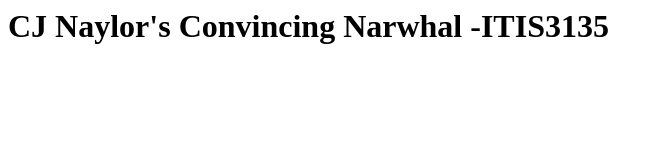
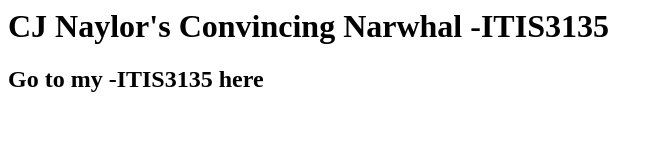
Before and after one commit to cj-naylor/cj-naylor.github.io, a plain HTML site: page index.html in a window 1280 px wide. Shown: the whole page, without its empty margins (0-662 px from the left). Drawn offline with Linux system fonts and the light colour scheme.

Commit message:
Update index.html

```diff
--- a/index.html
+++ b/index.html
@@ -1 +1,2 @@
 <h1>CJ Naylor's Convincing Narwhal -ITIS3135</h1>
+<h2>Go to my -ITIS3135 here</h2>
```
